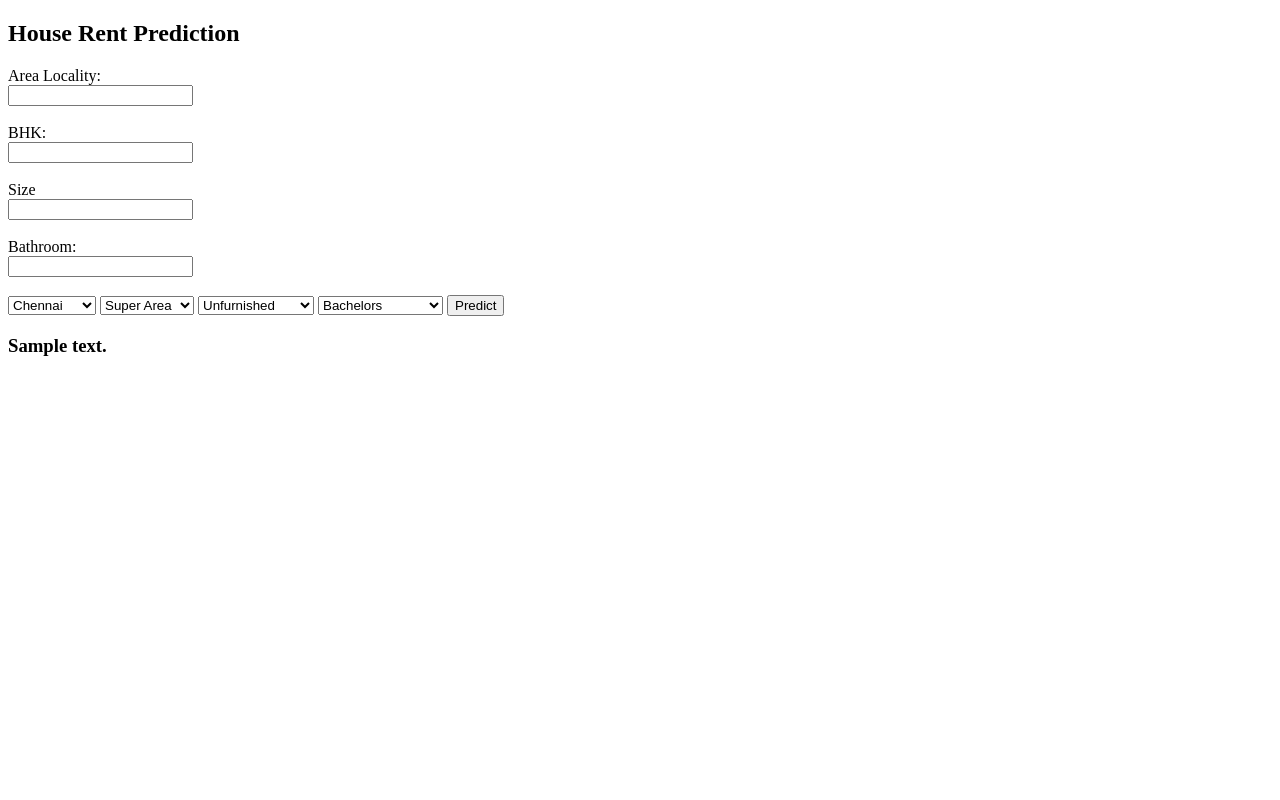
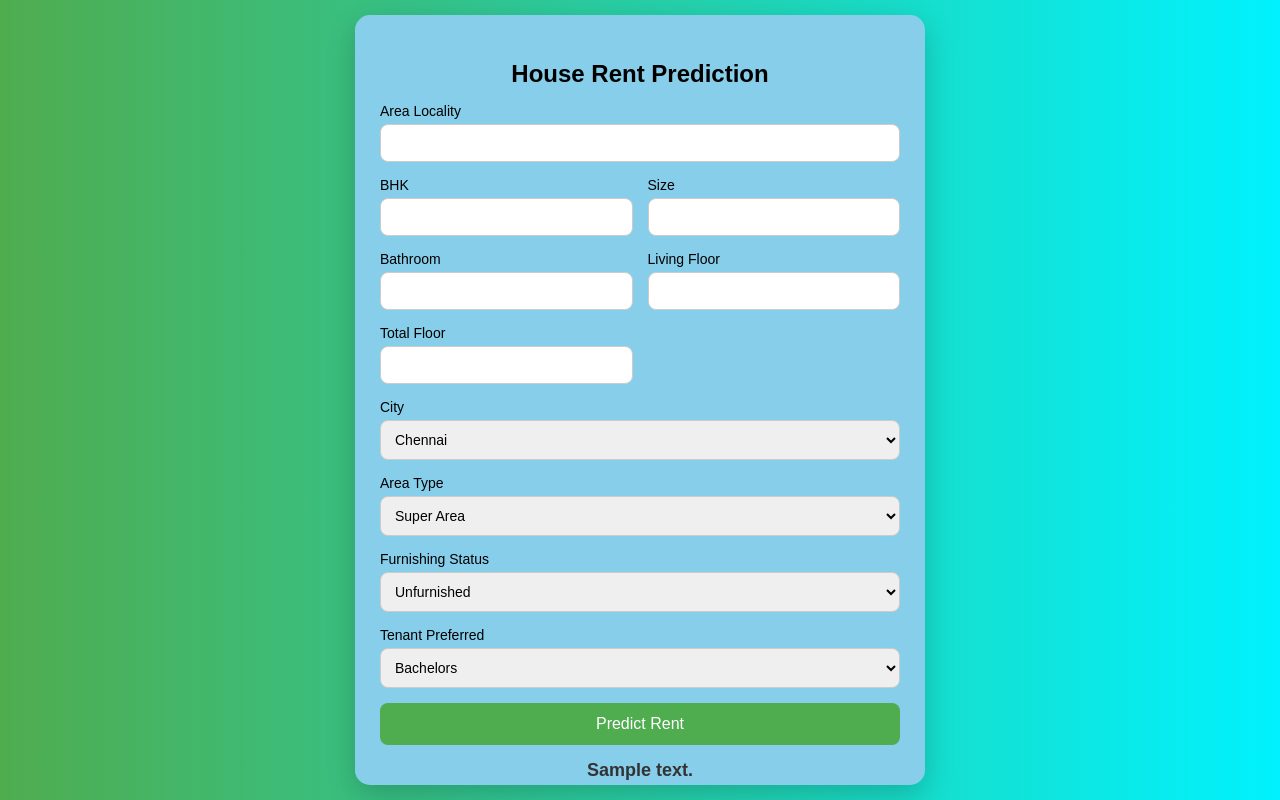
Before and after one commit to NaimPro-tech/House-Rent-Prediction, a Flask app: template templates/index.html in a window 1280 px wide. Run offline with Flask 3, Linux system fonts and the light colour scheme; the template is opened without the code that fills it: most values are stand-ins (such as "Sample title", 1, 10 or a date in 2020); parts of the project's set-up code (start-up, migrations or seed data) failed here and were passed over.

Commit message:
Added CSS code to upgrade UI

```diff
--- a/app.py
+++ b/app.py
@@ -35,17 +35,50 @@ def predict_ui():
             if col in input_data:
                 input_data[col] = float(input_data[col])
 
+        #add input validation
+        required_fields = [
+            "area_locality",
+            "bhk",
+            "size",
+            "bathroom",
+            "living_floor",
+            "total_floor"
+        ]
+        for field in required_fields:
+            if field not in input_data or input_data[field]=="":
+                return render_template(
+                    "index.html",
+                    prediction_text = f"{field} is required!"
+                )
+
+        #numeric validation
+        if input_data["bhk"]<=0:
+            return render_template(
+                "index.html",
+                prediction_text = "BHK must be greater than Zero"
+            )
+
+        if input_data["size"]<=0:
+            return render_template(
+                "index.html",
+                prediction_text = "How can you live without space in your house!!!"
+            )
+
+        if input_data["bathroom"]<=0:
+            return render_template(
+                "index.html",
+                prediction_text = "Your home should have Bathroom."
+            )
+
+        if input_data["living_floor"]>input_data["total_floor"]:
+            return render_template(
+                "index.html",
+                prediction_text = "Your are too above from your building."
+            )
+
         df = pd.DataFrame([input_data])
         df = create_features(df=df)
 
-        # #encoding
-        # df['area_locality'] = encoder.transform(df['area_locality'])
-
-        # #one hot (same as training)
-        # df = pd.get_dummies(df)
-
-        # #match columns
-        # df = df.reindex(columns=features, fill_value=0)
 
         df = preprocess(df=df, encoder=encoder, features=features)
 
@@ -61,7 +94,7 @@ def predict_ui():
     except Exception as e:
         return render_template(
             "index.html",
-            prediction_text = f"Error: {str(e)}"
+            prediction_text = f"Something went wrong!: {str(e)}"
         )
 
 
--- a/templates/index.html
+++ b/templates/index.html
@@ -1,23 +1,148 @@
 <!DOCTYPE html>
 <html>
 <head>
-    <title>House Rent Prediction in India</title>
+    <title>House Rent Prediction</title>
+
+    <style>
+
+        body{
+            font-family: Arial, sans-serif;
+            background: linear-gradient(to right, #4fac4f, #00f2fe);
+
+            display:flex;
+            justify-content:center;
+            align-items:center;
+
+            height:100vh;
+            margin:0;
+        }
+
+        .container{
+            background:skyblue;
+            width:520px;
+            max-height:90vh;
+
+            padding:25px;
+            border-radius:15px;
+            box-shadow:0 10px 30px rgba(0,0,0,0.2);
+
+            overflow-y:auto;
+        }
+
+        h2{
+            text-align:center;
+            margin-bottom:15px;
+        }
+
+        form{
+            display:grid;
+            grid-template-columns:1fr 1fr;
+            gap:15px;
+        }
+
+        .full{
+            grid-column: span 2;
+        }
+
+        label{
+            font-size:14px;
+            margin-bottom:5px;
+            display:block;
+        }
+
+        input, select{
+            width:100%;
+            padding:10px;
+
+            border-radius:8px;
+            border:1px solid #ccc;
+
+            box-sizing:border-box;
+            font-size:14px;
+        }
+
+        input:focus, select:focus{
+            outline:none;
+            border-color:#4fac4f;
+            box-shadow:0 0 5px rgba(79,172,79,0.4);
+        }
+
+        button{
+            width:100%;
+            padding:12px;
+
+            background:#4fac4f;
+            color:white;
+
+            border:none;
+            border-radius:8px;
+
+            cursor:pointer;
+            font-size:16px;
+
+            transition:0.3s;
+        }
+
+        button:hover{
+            background:#00c6fb;
+        }
+
+        .result{
+            margin-top:15px;
+            text-align:center;
+
+            font-size:18px;
+            font-weight:bold;
+            color:#333;
+        }
+
+    </style>
+
 </head>
+
 <body>
+
+<div class="container">
+
     <h2>House Rent Prediction</h2>
+
     <form action="/predict_ui" method="post">
-        <label>Area Locality:</label><br>
-        <input type="text" name="area_locality"><br><br>
 
-        <label>BHK:</label><br>
-        <input type="number" name="bhk"><br><br>
+        <!-- FULL WIDTH -->
+        <div class="full">
+            <label>Area Locality</label>
+            <input type="text" name="area_locality" required>
+        </div>
 
-        <label>Size</label><br>
-        <input type="number" name="size"><br><br>
+        <!-- LEFT RIGHT GRID -->
+        <div>
+            <label>BHK</label>
+            <input type="number" name="bhk" min="1" required>
+        </div>
 
-        <label>Bathroom:</label><br>
-        <input type="number" name="bathroom"><br><br>
+        <div>
+            <label>Size</label>
+            <input type="number" name="size" min="1" required>
+        </div>
 
+        <div>
+            <label>Bathroom</label>
+            <input type="number" name="bathroom" min="1" required>
+        </div>
+
+        <div>
+            <label>Living Floor</label>
+            <input type="number" name="living_floor" required>
+        </div>
+
+        <div>
+            <label>Total Floor</label>
+            <input type="number" name="total_floor" required>
+        </div>
+
+        <!-- DROPDOWNS FULL WIDTH -->
+        <div class="full">
+            <label>City</label>
             <select name="city">
                 <option value="Chennai">Chennai</option>
                 <option value="Delhi">Delhi</option>
@@ -25,26 +150,47 @@
                 <option value="Kolkata">Kolkata</option>
                 <option value="Hyderabad">Hyderabad</option>
             </select>
+        </div>
 
+        <div class="full">
+            <label>Area Type</label>
             <select name="area_type">
                 <option value="Super Area">Super Area</option>
                 <option value="Carpet Area">Carpet Area</option>
                 <option value="Built Area">Built Area</option>
             </select>
+        </div>
 
+        <div class="full">
+            <label>Furnishing Status</label>
             <select name="furnishing_status">
                 <option value="Unfurnished">Unfurnished</option>
                 <option value="Semi-Furnished">Semi Furnished</option>
                 <option value="Furnished">Furnished</option>
             </select>
+        </div>
 
+        <div class="full">
+            <label>Tenant Preferred</label>
             <select name="tenant_preferred">
                 <option value="Bachelors">Bachelors</option>
                 <option value="Family">Family</option>
                 <option value="Bachelors/Family">Bachelors/Family</option>
             </select>
-        <button type="Submit">Predict</button>
+        </div>
+
+        <!-- BUTTON -->
+        <div class="full">
+            <button type="submit">Predict Rent</button>
+        </div>
+
     </form>
-    <h3>{{prediction_text}}</h3>
+
+    <div class="result">
+        {{ prediction_text }}
+    </div>
+
+</div>
+
 </body>
 </html>
```
Lines whose indentation alone changed are shown as unchanged.
